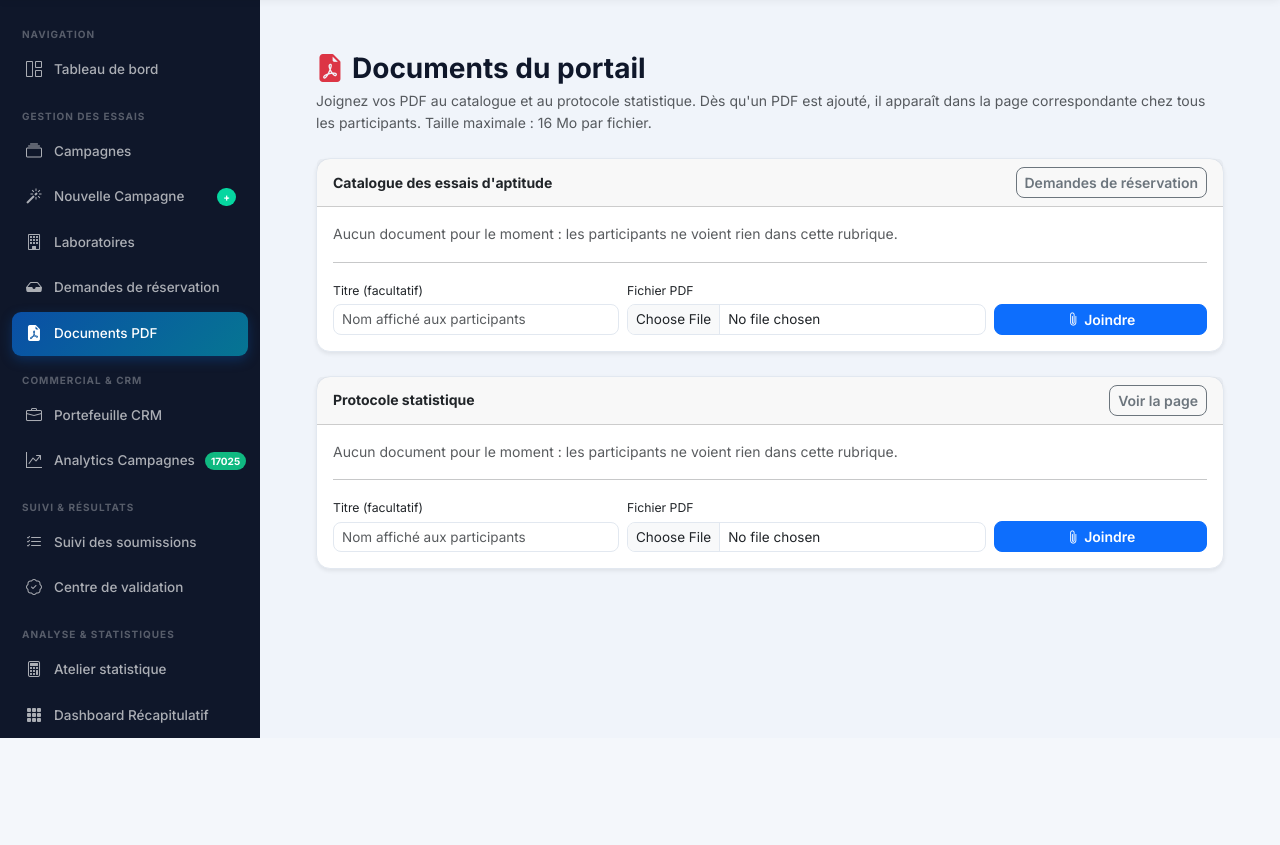
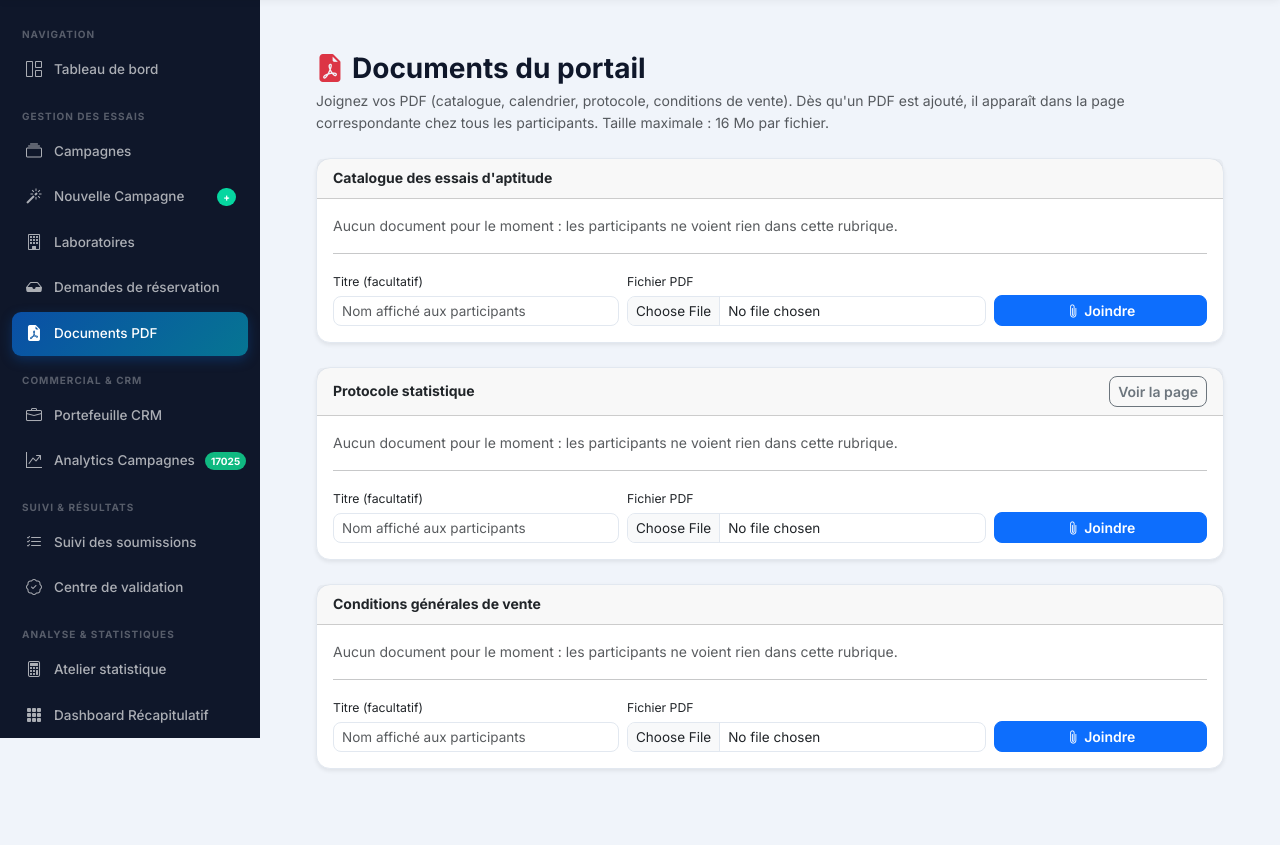
Before and after one commit to RHO-ship-it/ptms-app, a Flask app: page /catalogue/documents in a window 1280 px wide. Shown: the part 62-907 px from the top of the page. Before the commit the page ends 800 px from the top, so only its background shows below. Run offline with Flask 3, Linux system fonts and the light colour scheme; a user stored in the database is signed in; data comes from the database, SQL or seed files in the repository; data that the repository does not hold is empty.

Commit message:
Add terms-of-sale rubric and catalogue presentation text

```diff
--- a/blueprints/catalogue.py
+++ b/blueprints/catalogue.py
@@ -19,7 +19,8 @@ catalogue_bp = Blueprint("catalogue", __name__, template_folder="../templates/ca
 OPEN_STATUSES = ("draft", "active")
 
 # Rubriques auxquelles l'équipe peut joindre des PDF.
-DOC_KINDS = {"catalogue": "Catalogue des essais d'aptitude", "protocol": "Protocole statistique"}
+DOC_KINDS = {"catalogue": "Catalogue des essais d'aptitude", "protocol": "Protocole statistique",
+             "terms": "Conditions générales de vente"}
 
 
 def _documents(kind):
@@ -53,7 +54,8 @@ def index():
             state = "open"
         items.append({"campaign": campaign, "state": state, "rejected": bool(req and req.status == "rejected"),
                       "note": req.decision_note if req and req.status == "rejected" else None})
-    return render_template("catalogue/index.html", lab=lab, items=items, documents=_documents("catalogue"))
+    return render_template("catalogue/index.html", lab=lab, items=items,
+                           documents=_documents("catalogue"), terms=_documents("terms"))
 
 
 @catalogue_bp.route("/<int:campaign_id>/book", methods=["POST"])
--- a/templates/catalogue/_documents.html
+++ b/templates/catalogue/_documents.html
@@ -1,6 +1,6 @@
 {% if documents %}
 <div class="card shadow-sm mb-4" style="border-radius:14px;"><div class="card-body">
-  <h6 class="fw-bold mb-3"><i class="bi bi-file-earmark-pdf-fill text-danger me-2"></i>Documents</h6>
+  <h6 class="fw-bold mb-3"><i class="bi bi-file-earmark-pdf-fill text-danger me-2"></i>{{ docs_title|default("Documents") }}</h6>
   {% for d in documents %}
   <div class="d-flex align-items-center justify-content-between gap-2 py-2 {% if not loop.last %}border-bottom{% endif %}">
     <div>
--- a/templates/catalogue/documents.html
+++ b/templates/catalogue/documents.html
@@ -3,14 +3,13 @@
 {% block content %}
 <div class="container-fluid px-4 py-4" style="max-width:980px;">
   <h3 class="fw-bold mb-1"><i class="bi bi-file-earmark-pdf-fill text-danger me-2"></i>Documents du portail</h3>
-  <p class="text-muted mb-4">Joignez vos PDF au catalogue et au protocole statistique. Dès qu'un PDF est ajouté, il apparaît dans la page correspondante chez tous les participants. Taille maximale : 16 Mo par fichier.</p>
+  <p class="text-muted mb-4">Joignez vos PDF (catalogue, calendrier, protocole, conditions de vente). Dès qu'un PDF est ajouté, il apparaît dans la page correspondante chez tous les participants. Taille maximale : 16 Mo par fichier.</p>
 
   {% for kind, label, docs in sections %}
   <div class="card shadow-sm mb-4" style="border-radius:14px;">
     <div class="card-header fw-bold d-flex justify-content-between align-items-center">
       <span>{{ label }}</span>
-      <a class="btn btn-sm btn-outline-secondary" href="{{ url_for('catalogue.protocol') if kind == 'protocol' else url_for('catalogue.requests') }}">
-        {% if kind == 'protocol' %}Voir la page{% else %}Demandes de réservation{% endif %}</a>
+      {% if kind == 'protocol' %}<a class="btn btn-sm btn-outline-secondary" href="{{ url_for('catalogue.protocol') }}">Voir la page</a>{% endif %}
     </div>
     <div class="card-body">
       {% for d in docs %}
--- a/templates/catalogue/protocol.html
+++ b/templates/catalogue/protocol.html
@@ -3,7 +3,7 @@
 {% block content %}
 <div class="container-fluid px-4 py-4" style="max-width:980px;">
   <h3 class="fw-bold mb-1"><i class="bi bi-bar-chart-line-fill text-primary me-2"></i>Protocole statistique</h3>
-  <p class="text-muted mb-4">Méthodes appliquées par PTMS pour évaluer la performance des laboratoires, conformément à l'ISO/IEC 17043 et à l'ISO 13528.</p>
+  <p class="text-muted mb-4">Méthodes appliquées par PTMS pour évaluer la performance des laboratoires, conformément à l'ISO/IEC 17043 et à l'ISO 13528. Le protocole général TTS PT (document officiel), lorsqu'il est joint ci-dessous, fait foi.</p>
 
   {% include "catalogue/_documents.html" %}
 
```
Also changed, not shown: templates/catalogue/index.html (+30 -0 lines).
